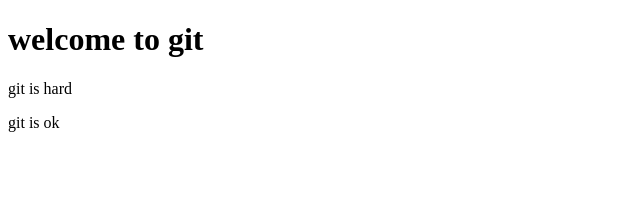
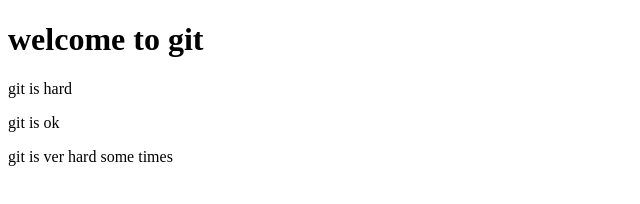
Before and after one commit to iqbalgrewal23/HTTP5114, a plain HTML site: page index.html in a window 1280 px wide. Shown: the whole page, without its empty margins (0-640 px from the left). Drawn offline with Linux system fonts and the light colour scheme.

Commit message:
added new file again

```diff
--- a/index.html
+++ b/index.html
@@ -9,5 +9,6 @@
     <h1>welcome to git</h1>
     <P>git is hard</P>
     <p> git is ok</p>
+    <p>git is ver hard some  times </p>
 </body>
 </html>
```
